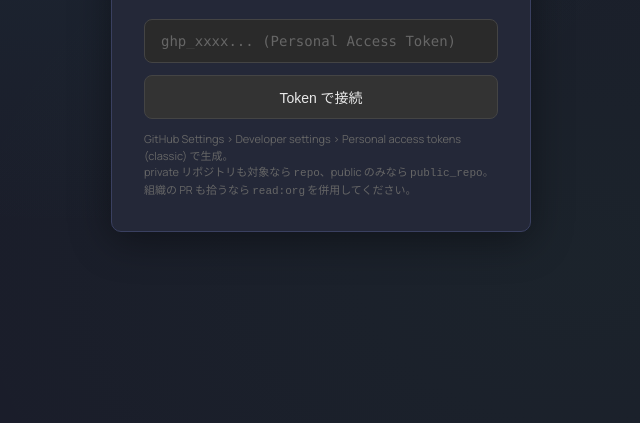
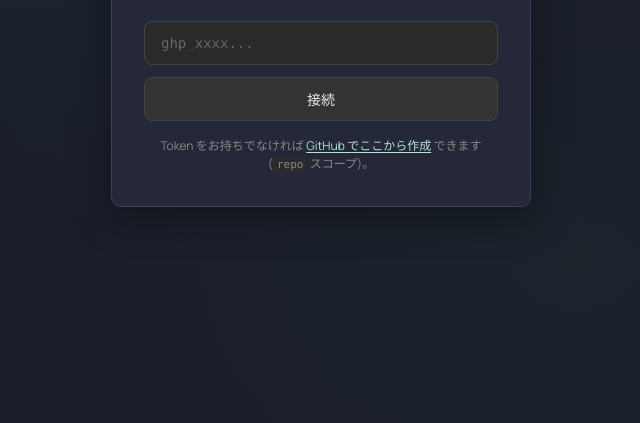
Before and after one commit to Atsumi3/github-pr-dashboard, a website with bundled scripts: page frontend/setup.html in a window 1280 px wide. Shown: the part 377-800 px from the top of the page, without its empty margins (319-959 px from the left). Built offline with nearby package versions, Linux system fonts and the light colour scheme.

Commit message:
fix(setup): tighten copy and add token-creation link
- Drop the forced <br> mid-sentence in the description; the line was breaking
  awkwardly regardless of viewport width
- Stop repeating "Personal Access Token" — the title and ghp_xxx placeholder
  already convey what's expected
- Replace the multi-line PAT-scope explanation with a single-line link that
  pre-fills the GitHub token creation page (repo scope + description)

```diff
--- a/frontend/setup.html
+++ b/frontend/setup.html
@@ -58,10 +58,26 @@
         cursor: not-allowed;
       }
       .setup-pat-hint {
+        font-size: 12px;
+        color: #888;
+        line-height: 1.55;
+        text-align: center;
+        margin-top: 4px;
+      }
+      .setup-pat-hint a {
+        color: #b6e3d9;
+        text-decoration: underline;
+        text-underline-offset: 2px;
+      }
+      .setup-pat-hint a:hover {
+        color: #d8f1ea;
+      }
+      .setup-pat-hint code {
+        font-family: 'SF Mono', 'Cascadia Code', Consolas, monospace;
         font-size: 11px;
-        color: #666;
-        line-height: 1.5;
-        text-align: left;
+        padding: 1px 4px;
+        background: #2a2a2a;
+        border-radius: 3px;
       }
     </style>
   </head>
@@ -76,23 +92,26 @@
           </svg>
         </div>
         <h1 class="setup-title">GitHub PR Dashboard</h1>
-        <p class="setup-desc">Personal Access Token を入力して<br />PR の監視を始めましょう</p>
+        <p class="setup-desc">PR の監視を始めましょう</p>
 
         <div class="setup-pat-form">
           <input
             id="pat-input"
             class="setup-pat-input"
             type="password"
-            placeholder="ghp_xxxx... (Personal Access Token)"
+            placeholder="ghp_xxxx..."
             autocomplete="off"
           />
-          <button id="btn-pat" class="btn-pat">Token で接続</button>
+          <button id="btn-pat" class="btn-pat">接続</button>
           <p class="setup-pat-hint">
-            GitHub Settings &gt; Developer settings &gt; Personal access tokens (classic)
-            で生成。<br />
-            private リポジトリも対象なら <code>repo</code>、public のみなら
-            <code>public_repo</code>。<br />
-            組織の PR も拾うなら <code>read:org</code> を併用してください。
+            Token をお持ちでなければ
+            <a
+              href="https://github.com/settings/tokens/new?scopes=repo&description=GitHub+PR+Dashboard"
+              target="_blank"
+              rel="noopener noreferrer"
+              >GitHub でここから作成</a
+            >
+            できます (<code>repo</code> スコープ)。
           </p>
         </div>
 
```
